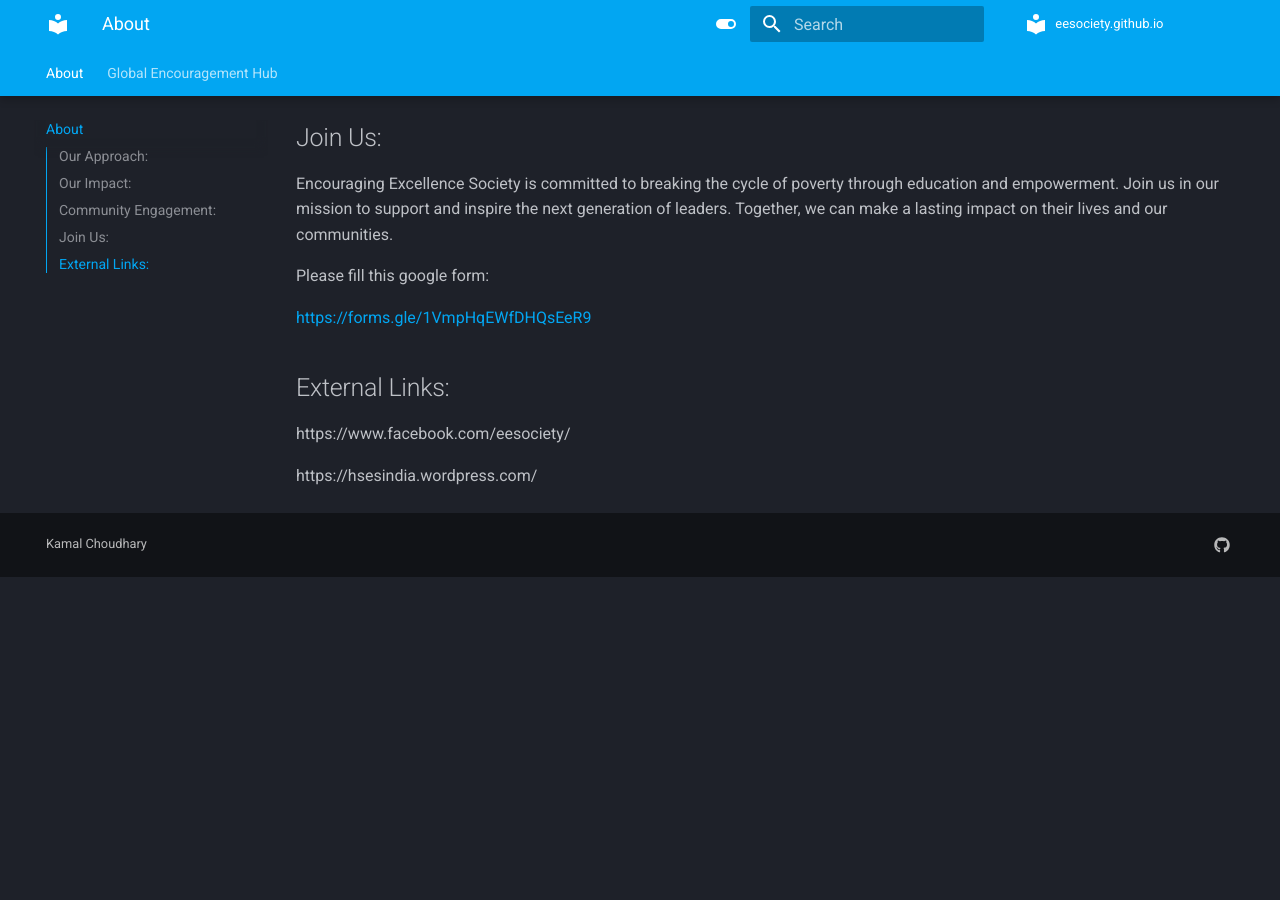
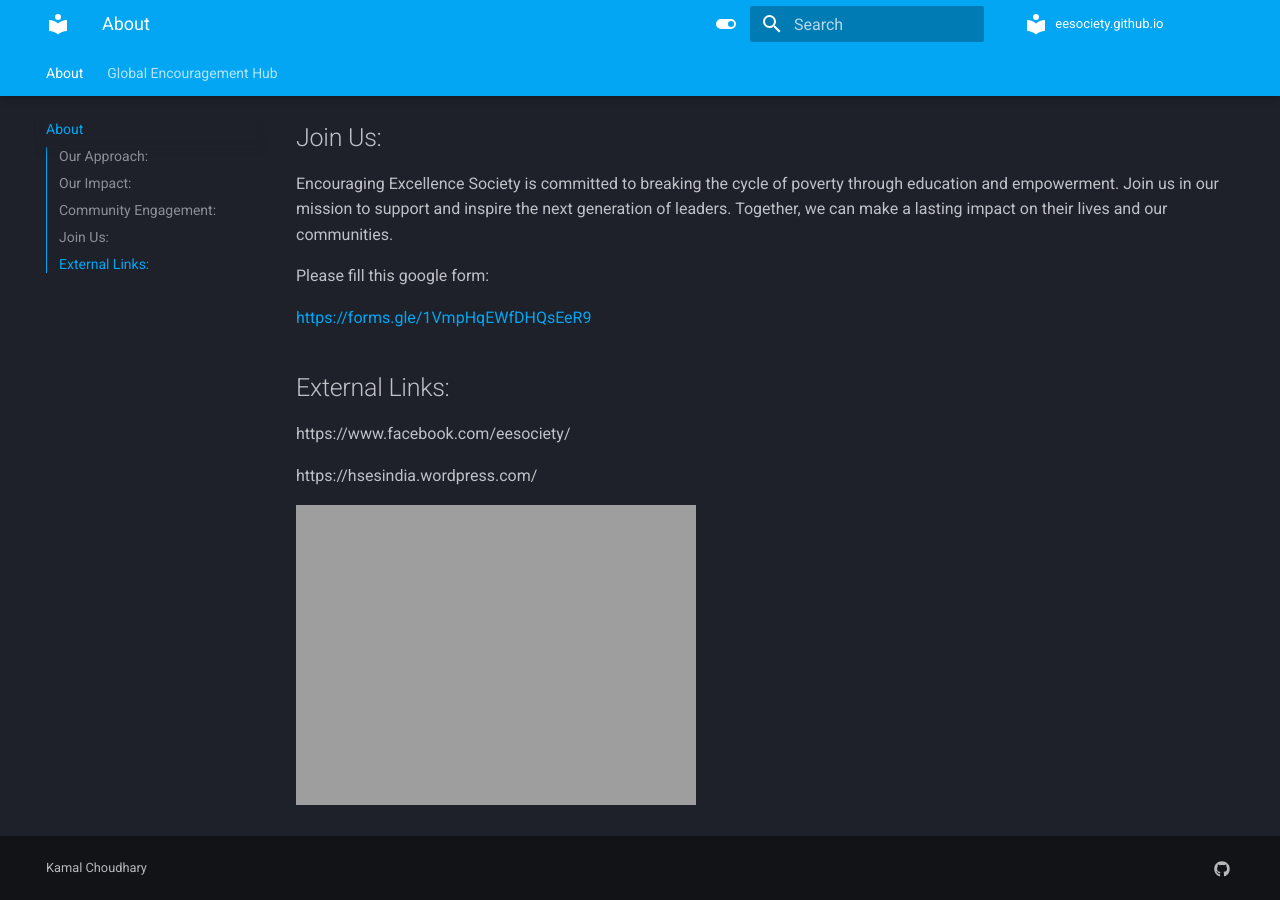
Before and after one commit to eesociety/eesociety.github.io, an MkDocs documentation site: the page built from docs/index.md, in a window 1280 px wide and 900 px high, scrolled down 821 px. Built offline with MkDocs 1.6.1 and Material for MkDocs 9.7.7, drawn with Linux system fonts in a browser that asks for light colours; comment, search, counter and statistics services are not loaded; before the commit the page ends 1398 px from its top, so only the background shows below that.

Commit message:
Update index.md

```diff
--- a/docs/index.md
+++ b/docs/index.md
@@ -26,8 +26,12 @@
 
 
 
+
+
 ## External Links:
 
 https://www.facebook.com/eesociety/
 
 https://hsesindia.wordpress.com/
+
+![Encouraging Excellence Society](https://github.com/eesociety/eesociety.github.io/blob/main/eesociety.github.io/photos/ezgif-3-33bf3b3e18.gif)
```
